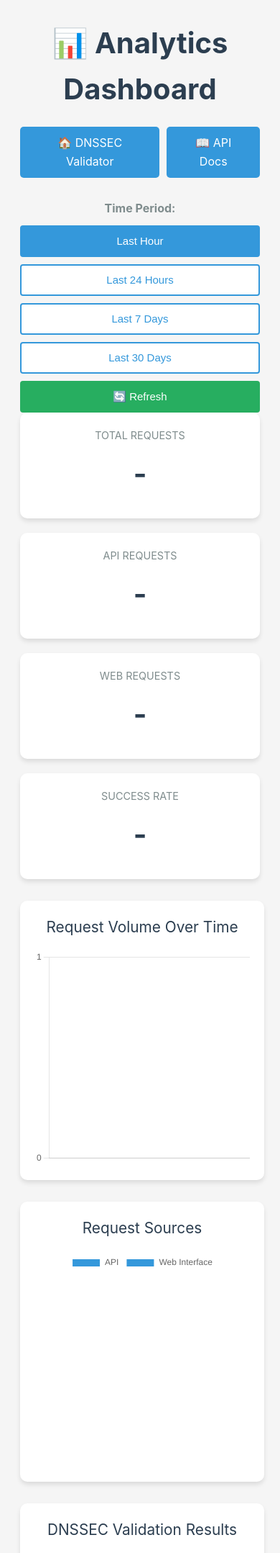
After one commit to BondIT-ApS/dnssec-validator, a Flask app: template app/templates/stats.html in a window 390 px wide. The commit adds this page. Shown: the top 2157 px of the page at 72% size. Run offline with Flask 3, Linux system fonts and the light colour scheme; the template is opened without the code that fills it, so the values that code supplies are empty.

Commit message:
Implement analytics dashboard with time series charts
- Add new /stats endpoint with comprehensive analytics dashboard
- Implement analytics API endpoints (/api/analytics/overview, /timeseries, /sources)
- Create responsive dashboard with Chart.js visualizations:
  * Request volume over time (line chart)
  * API vs Web request sources (doughnut chart)
  * DNSSEC validation results breakdown (doughnut chart)
  * Top validated domains list
  * Time period selector (1h, 24h, 7d, 30d)
  * Auto-refresh functionality
- Fix InfluxDB aggregation queries to prevent duplicate timestamps
- Update CSP policy to allow Chart.js CDN loading
- Add defensive JavaScript with proper error handling
- Enhance models.py with robust analytics query methods
- Update main page navigation to include stats dashboard link

Resolves #43: Analytics dashboard for monitoring DNSSEC validation activity

```diff
--- a/app/app.py
+++ b/app/app.py
@@ -26,7 +26,7 @@ Talisman(
     strict_transport_security=True,
     content_security_policy={
         'default-src': "'self'",
-        'script-src': "'self' 'unsafe-inline'",
+        'script-src': "'self' 'unsafe-inline' https://cdn.jsdelivr.net",
         'style-src': "'self' 'unsafe-inline'"
     }
 )
@@ -204,18 +204,40 @@ error_model = api.model('ErrorResponse', {
     'errors': fields.List(fields.String, description='List of error messages')
 })
 
-# Define namespace
-ns = api.namespace('validate', description='DNSSEC validation operations')
+# Define namespaces
+ns_validate = api.namespace('validate', description='DNSSEC validation operations')
+ns_analytics = api.namespace('analytics', description='Analytics and statistics operations')
 
-@ns.route('/<string:domain>')
-@ns.param('domain', 'The domain name to validate (e.g., bondit.dk)')
+# Analytics API models
+analytics_overview_model = api.model('AnalyticsOverview', {
+    'total_requests': fields.Integer(description='Total requests in time period'),
+    'api_requests': fields.Integer(description='API requests in time period'),
+    'web_requests': fields.Integer(description='Web requests in time period'),
+    'validation_ratio': fields.Raw(description='DNSSEC validation success ratio'),
+    'top_domains': fields.List(fields.Raw, description='Most validated domains')
+})
+
+hourly_data_model = api.model('HourlyData', {
+    'timestamp': fields.String(description='Hour timestamp'),
+    'requests': fields.Integer(description='Number of requests in this hour')
+})
+
+timeseries_model = api.model('TimeSeriesData', {
+    'data': fields.List(fields.Nested(hourly_data_model), description='Hourly request data'),
+    'period': fields.String(description='Time period covered'),
+    'total': fields.Integer(description='Total requests in period')
+})
+
+# DNSSEC Validation endpoints
+@ns_validate.route('/<string:domain>')
+@ns_validate.param('domain', 'The domain name to validate (e.g., bondit.dk)')
 class DNSSECValidation(Resource):
-    @ns.doc('validate_domain')
-    @ns.expect()
-    @ns.response(200, 'Success - Domain validation completed', validation_result_model)
-    @ns.response(400, 'Bad Request - Invalid domain format')
-    @ns.response(429, 'Too Many Requests - Rate limit exceeded')
-    @ns.response(500, 'Internal Server Error - Validation failed')
+    @ns_validate.doc('validate_domain')
+    @ns_validate.expect()
+    @ns_validate.response(200, 'Success - Domain validation completed', validation_result_model)
+    @ns_validate.response(400, 'Bad Request - Invalid domain format')
+    @ns_validate.response(429, 'Too Many Requests - Rate limit exceeded')
+    @ns_validate.response(500, 'Internal Server Error - Validation failed')
     @limiter.limit(f"{rate_limits['api_minute']} per minute; {rate_limits['api_hour']} per hour")
     def get(self, domain):
         """
@@ -249,6 +271,133 @@ class DNSSECValidation(Resource):
                 'status': 'error',
                 'errors': [sanitize_error(e)]
             }, 500
+
+# Analytics endpoints
+@ns_analytics.route('/overview')
+class AnalyticsOverview(Resource):
+    @ns_analytics.doc('get_analytics_overview')
+    @ns_analytics.param('period', 'Time period: 1h, 24h, 7d, 30d', _in='query', default='24h')
+    @ns_analytics.response(200, 'Success - Analytics overview data', analytics_overview_model)
+    @limiter.limit(f"{rate_limits['api_minute']} per minute; {rate_limits['api_hour']} per hour")
+    def get(self):
+        """
+        Get analytics overview data
+
+        Returns comprehensive analytics including request counts,
+        validation ratios, and top domains for the specified period.
+        """
+        try:
+            period = request.args.get('period', '24h')
+
+            # Parse period
+            if period == '1h':
+                hours = 1
+                days = None
+            elif period == '24h':
+                hours = 24
+                days = None
+            elif period == '7d':
+                hours = None
+                days = 7
+            elif period == '30d':
+                hours = None
+                days = 30
+            else:
+                return {'error': 'Invalid period. Use: 1h, 24h, 7d, 30d'}, 400
+
+            # Get analytics data
+            total_requests = RequestLog.get_requests_count(hours=hours, days=days)
+            api_requests = RequestLog.get_requests_count(hours=hours, days=days, source='api')
+            web_requests = RequestLog.get_requests_count(hours=hours, days=days, source='webapp')
+            validation_ratio = RequestLog.get_validation_ratio(days=days if days else 1)
+            top_domains = RequestLog.get_top_domains(limit=10, days=days if days else 1)
+
+            return {
+                'total_requests': total_requests,
+                'api_requests': api_requests,
+                'web_requests': web_requests,
+                'validation_ratio': validation_ratio,
+                'top_domains': top_domains
+            }, 200
+
+        except Exception as e:
+            logger.error(f"Analytics overview error: {str(e)}", exc_info=True)
+            return {'error': 'Failed to fetch analytics data'}, 500
+
+@ns_analytics.route('/timeseries')
+class AnalyticsTimeSeries(Resource):
+    @ns_analytics.doc('get_timeseries_data')
+    @ns_analytics.param('period', 'Time period: 1h, 24h, 7d, 30d', _in='query', default='24h')
+    @ns_analytics.response(200, 'Success - Time series data', timeseries_model)
+    @limiter.limit(f"{rate_limits['api_minute']} per minute; {rate_limits['api_hour']} per hour")
+    def get(self):
+        """
+        Get time series analytics data
+
+        Returns hourly request counts for charting over the specified period.
+        """
+        try:
+            period = request.args.get('period', '24h')
+
+            # Parse period
+            if period == '1h':
+                hours = 1
+            elif period == '24h':
+                hours = 24
+            elif period == '7d':
+                hours = 168  # 7 * 24
+            elif period == '30d':
+                hours = 720  # 30 * 24
+            else:
+                return {'error': 'Invalid period. Use: 1h, 24h, 7d, 30d'}, 400
+
+            # Get hourly data
+            hourly_data = RequestLog.get_hourly_requests(hours=hours)
+
+            # Format data for chart
+            chart_data = [{
+                'timestamp': timestamp,
+                'requests': count
+            } for timestamp, count in hourly_data]
+
+            total_requests = sum(count for _, count in hourly_data)
+
+            return {
+                'data': chart_data,
+                'period': period,
+                'total': total_requests
+            }, 200
+
+        except Exception as e:
+            logger.error(f"Analytics timeseries error: {str(e)}", exc_info=True)
+            return {'error': 'Failed to fetch time series data'}, 500
+
+@ns_analytics.route('/sources')
+class AnalyticsSources(Resource):
+    @ns_analytics.doc('get_source_breakdown')
+    @ns_analytics.param('period', 'Time period in days', _in='query', type=int, default=7)
+    @ns_analytics.response(200, 'Success - Source breakdown data')
+    @limiter.limit(f"{rate_limits['api_minute']} per minute; {rate_limits['api_hour']} per hour")
+    def get(self):
+        """
+        Get breakdown of API vs webapp requests
+
+        Returns the distribution of requests between API and web interface.
+        """
+        try:
+            days = request.args.get('period', 7, type=int)
+            source_data = RequestLog.get_source_breakdown(days=days)
+
+            # Format for chart
+            breakdown = {}
+            for source, count in source_data:
+                breakdown[source] = count
+
+            return breakdown, 200
+
+        except Exception as e:
+            logger.error(f"Analytics sources error: {str(e)}", exc_info=True)
+            return {'error': 'Failed to fetch source breakdown'}, 500
 
 # Custom error handlers for rate limiting
 @app.errorhandler(429)
@@ -399,6 +548,12 @@ def index():
     """Serve the main web interface"""
     return render_template('index.html')
 
+@app.route('/stats')
+@limiter.limit(f"{rate_limits['web_minute']} per minute; {rate_limits['web_hour']} per hour")
+def stats_dashboard():
+    """Serve the analytics dashboard"""
+    return render_template('stats.html')
+
 @app.route('/<string:domain>')
 @limiter.limit(f"{rate_limits['web_minute']} per minute; {rate_limits['web_hour']} per hour")
 def check_domain_direct(domain):
--- /dev/null
+++ b/app/templates/stats.html
@@ -0,0 +1,484 @@
+<!DOCTYPE html>
+<html lang="en">
+<head>
+    <meta charset="UTF-8">
+    <meta name="viewport" content="width=device-width, initial-scale=1.0">
+    <title>Analytics Dashboard - DNSSEC Validator</title>
+    <link rel="stylesheet" href="{{ url_for('static', filename='css/style.css') }}">
+    <script src="https://cdn.jsdelivr.net/npm/chart.js"></script>
+    <style>
+        .dashboard {
+            max-width: 1200px;
+            margin: 0 auto;
+            padding: 20px;
+        }
+
+        .dashboard-header {
+            display: flex;
+            justify-content: space-between;
+            align-items: center;
+            margin-bottom: 30px;
+            flex-wrap: wrap;
+            gap: 20px;
+        }
+
+        .dashboard-title {
+            font-size: 2.5em;
+            color: #2c3e50;
+            margin: 0;
+        }
+
+        .dashboard-nav {
+            display: flex;
+            gap: 10px;
+        }
+
+        .nav-btn {
+            padding: 10px 20px;
+            background: #3498db;
+            color: white;
+            text-decoration: none;
+            border-radius: 5px;
+            transition: background 0.3s;
+        }
+
+        .nav-btn:hover {
+            background: #2980b9;
+        }
+
+        .time-selector {
+            display: flex;
+            gap: 10px;
+            align-items: center;
+            flex-wrap: wrap;
+        }
+
+        .time-btn {
+            padding: 8px 16px;
+            border: 2px solid #3498db;
+            background: white;
+            color: #3498db;
+            cursor: pointer;
+            border-radius: 4px;
+            transition: all 0.3s;
+        }
+
+        .time-btn.active, .time-btn:hover {
+            background: #3498db;
+            color: white;
+        }
+
+        .refresh-btn {
+            padding: 8px 16px;
+            background: #27ae60;
+            color: white;
+            border: none;
+            border-radius: 4px;
+            cursor: pointer;
+            transition: background 0.3s;
+        }
+
+        .refresh-btn:hover {
+            background: #219a52;
+        }
+
+        .stats-grid {
+            display: grid;
+            grid-template-columns: repeat(auto-fit, minmax(250px, 1fr));
+            gap: 20px;
+            margin-bottom: 30px;
+        }
+
+        .stat-card {
+            background: white;
+            padding: 20px;
+            border-radius: 10px;
+            box-shadow: 0 4px 6px rgba(0, 0, 0, 0.1);
+            text-align: center;
+        }
+
+        .stat-number {
+            font-size: 2.5em;
+            font-weight: bold;
+            color: #2c3e50;
+            margin: 10px 0;
+        }
+
+        .stat-label {
+            color: #7f8c8d;
+            font-size: 0.9em;
+            text-transform: uppercase;
+        }
+
+        .charts-grid {
+            display: grid;
+            grid-template-columns: 1fr 1fr;
+            gap: 30px;
+            margin-bottom: 30px;
+        }
+
+        .chart-container {
+            background: white;
+            padding: 20px;
+            border-radius: 10px;
+            box-shadow: 0 4px 6px rgba(0, 0, 0, 0.1);
+        }
+
+        .chart-title {
+            font-size: 1.3em;
+            color: #2c3e50;
+            margin-bottom: 15px;
+            text-align: center;
+        }
+
+        .chart-canvas {
+            position: relative;
+            height: 300px;
+        }
+
+        .full-width-chart {
+            grid-column: 1 / -1;
+        }
+
+        .top-domains {
+            background: white;
+            padding: 20px;
+            border-radius: 10px;
+            box-shadow: 0 4px 6px rgba(0, 0, 0, 0.1);
+        }
+
+        .domains-list {
+            list-style: none;
+            padding: 0;
+            margin: 0;
+        }
+
+        .domains-list li {
+            display: flex;
+            justify-content: space-between;
+            align-items: center;
+            padding: 10px 0;
+            border-bottom: 1px solid #ecf0f1;
+        }
+
+        .domains-list li:last-child {
+            border-bottom: none;
+        }
+
+        .domain-name {
+            font-weight: bold;
+            color: #2c3e50;
+        }
+
+        .domain-count {
+            color: #3498db;
+            font-weight: bold;
+        }
+
+        .loading {
+            text-align: center;
+            padding: 50px;
+            color: #7f8c8d;
+            font-style: italic;
+        }
+
+        .error {
+            background: #e74c3c;
+            color: white;
+            padding: 15px;
+            border-radius: 5px;
+            margin: 10px 0;
+            text-align: center;
+        }
+
+        @media (max-width: 768px) {
+            .charts-grid {
+                grid-template-columns: 1fr;
+            }
+
+            .dashboard-header {
+                flex-direction: column;
+                text-align: center;
+            }
+
+            .time-selector {
+                justify-content: center;
+            }
+        }
+    </style>
+</head>
+<body>
+    <div class="dashboard">
+        <div class="dashboard-header">
+            <h1 class="dashboard-title">📊 Analytics Dashboard</h1>
+            <div class="dashboard-nav">
+                <a href="/" class="nav-btn">🏠 DNSSEC Validator</a>
+                <a href="/api/docs/" class="nav-btn">📖 API Docs</a>
+            </div>
+        </div>
+
+        <div class="time-selector">
+            <span style="color: #7f8c8d; font-weight: bold;">Time Period:</span>
+            <button class="time-btn active" data-period="1h">Last Hour</button>
+            <button class="time-btn" data-period="24h">Last 24 Hours</button>
+            <button class="time-btn" data-period="7d">Last 7 Days</button>
+            <button class="time-btn" data-period="30d">Last 30 Days</button>
+            <button class="refresh-btn" id="refresh-btn">🔄 Refresh</button>
+        </div>
+
+        <div class="stats-grid">
+            <div class="stat-card">
+                <div class="stat-label">Total Requests</div>
+                <div class="stat-number" id="total-requests">-</div>
+            </div>
+            <div class="stat-card">
+                <div class="stat-label">API Requests</div>
+                <div class="stat-number" id="api-requests">-</div>
+            </div>
+            <div class="stat-card">
+                <div class="stat-label">Web Requests</div>
+                <div class="stat-number" id="web-requests">-</div>
+            </div>
+            <div class="stat-card">
+                <div class="stat-label">Success Rate</div>
+                <div class="stat-number" id="success-rate">-</div>
+            </div>
+        </div>
+
+        <div class="charts-grid">
+            <div class="chart-container full-width-chart">
+                <div class="chart-title">Request Volume Over Time</div>
+                <div class="chart-canvas">
+                    <canvas id="timeseriesChart"></canvas>
+                </div>
+            </div>
+
+            <div class="chart-container">
+                <div class="chart-title">Request Sources</div>
+                <div class="chart-canvas">
+                    <canvas id="sourcesChart"></canvas>
+                </div>
+            </div>
+
+            <div class="chart-container">
+                <div class="chart-title">DNSSEC Validation Results</div>
+                <div class="chart-canvas">
+                    <canvas id="validationChart"></canvas>
+                </div>
+            </div>
+        </div>
+
+        <div class="top-domains">
+            <div class="chart-title">Top Validated Domains</div>
+            <ul class="domains-list" id="top-domains-list">
+                <li class="loading">Loading domains...</li>
+            </ul>
+        </div>
+    </div>
+
+    <script>
+        let currentPeriod = '1h';
+        let charts = {};
+
+        // Initialize charts
+        function initCharts() {
+            // Time series chart
+            const timeseriesCtx = document.getElementById('timeseriesChart').getContext('2d');
+            charts.timeseries = new Chart(timeseriesCtx, {
+                type: 'line',
+                data: {
+                    labels: [],
+                    datasets: [{
+                        label: 'Requests',
+                        data: [],
+                        borderColor: '#3498db',
+                        backgroundColor: 'rgba(52, 152, 219, 0.1)',
+                        fill: true,
+                        tension: 0.4
+                    }]
+                },
+                options: {
+                    responsive: true,
+                    maintainAspectRatio: false,
+                    plugins: {
+                        legend: {
+                            display: false
+                        }
+                    },
+                    scales: {
+                        y: {
+                            beginAtZero: true,
+                            ticks: {
+                                precision: 0
+                            }
+                        },
+                        x: {
+                            ticks: {
+                                maxTicksLimit: 12
+                            }
+                        }
+                    }
+                }
+            });
+
+            // Sources pie chart
+            const sourcesCtx = document.getElementById('sourcesChart').getContext('2d');
+            charts.sources = new Chart(sourcesCtx, {
+                type: 'doughnut',
+                data: {
+                    labels: ['API', 'Web Interface'],
+                    datasets: [{
+                        data: [],
+                        backgroundColor: ['#3498db', '#e74c3c']
+                    }]
+                },
+                options: {
+                    responsive: true,
+                    maintainAspectRatio: false
+                }
+            });
+
+            // Validation results pie chart
+            const validationCtx = document.getElementById('validationChart').getContext('2d');
+            charts.validation = new Chart(validationCtx, {
+                type: 'doughnut',
+                data: {
+                    labels: ['Valid', 'Invalid', 'Error'],
+                    datasets: [{
+                        data: [],
+                        backgroundColor: ['#27ae60', '#f39c12', '#e74c3c']
+                    }]
+                },
+                options: {
+                    responsive: true,
+                    maintainAspectRatio: false
+                }
+            });
+        }
+
+        // Format timestamp for display
+        function formatTimestamp(timestamp) {
+            const date = new Date(timestamp);
+            if (currentPeriod === '1h') {
+                return date.toLocaleTimeString([], {hour: '2-digit', minute: '2-digit'});
+            } else if (currentPeriod === '24h') {
+                return date.toLocaleTimeString([], {hour: '2-digit', minute: '2-digit'});
+            } else {
+                return date.toLocaleDateString([], {month: 'short', day: 'numeric'}) +
+                       ' ' + date.toLocaleTimeString([], {hour: '2-digit', minute: '2-digit'});
+            }
+        }
+
+        // Update analytics data
+        async function updateAnalytics() {
+            try {
+                // Show loading state
+                document.querySelectorAll('.stat-number').forEach(el => el.textContent = '-');
+
+                // Fetch overview data
+                const overviewResponse = await fetch(`/api/analytics/overview?period=${currentPeriod}`);
+                const overviewData = await overviewResponse.json();
+
+                if (overviewResponse.ok) {
+                    console.log('Overview data:', overviewData);
+
+                    // Update stats cards
+                    document.getElementById('total-requests').textContent = (overviewData.total_requests || 0).toLocaleString();
+                    document.getElementById('api-requests').textContent = (overviewData.api_requests || 0).toLocaleString();
+                    document.getElementById('web-requests').textContent = (overviewData.web_requests || 0).toLocaleString();
+
+                    const successRate = overviewData.validation_ratio && overviewData.validation_ratio.valid ?
+                        overviewData.validation_ratio.valid.percentage : 0;
+                    document.getElementById('success-rate').textContent = successRate + '%';
+
+                    // Update validation chart
+                    if (overviewData.validation_ratio) {
+                        const validationData = overviewData.validation_ratio;
+                        charts.validation.data.datasets[0].data = [
+                            validationData.valid ? validationData.valid.count : 0,
+                            validationData.invalid ? validationData.invalid.count : 0,
+                            validationData.error ? validationData.error.count : 0
+                        ];
+                        charts.validation.update();
+                    }
+
+                    // Update top domains
+                    const domainsList = document.getElementById('top-domains-list');
+                    if (overviewData.top_domains && overviewData.top_domains.length > 0) {
+                        domainsList.innerHTML = overviewData.top_domains.map(([domain, count]) => `
+                            <li>
+                                <span class="domain-name">${domain}</span>
+                                <span class="domain-count">${count.toLocaleString()}</span>
+                            </li>
+                        `).join('');
+                    } else {
+                        domainsList.innerHTML = '<li style="text-align: center; color: #7f8c8d;">No data available</li>';
+                    }
+                } else {
+                    console.error('Failed to fetch overview data:', overviewResponse.status, overviewData);
+                }
+
+                // Fetch time series data
+                const timeseriesResponse = await fetch(`/api/analytics/timeseries?period=${currentPeriod}`);
+                const timeseriesData = await timeseriesResponse.json();
+
+                if (timeseriesResponse.ok && timeseriesData.data) {
+                    const labels = timeseriesData.data.map(item => formatTimestamp(item.timestamp));
+                    const data = timeseriesData.data.map(item => item.requests);
+
+                    charts.timeseries.data.labels = labels;
+                    charts.timeseries.data.datasets[0].data = data;
+                    charts.timeseries.update();
+                }
+
+                // Fetch sources data
+                const sourcesResponse = await fetch(`/api/analytics/sources?period=7`);
+                const sourcesData = await sourcesResponse.json();
+
+                if (sourcesResponse.ok) {
+                    charts.sources.data.datasets[0].data = [
+                        sourcesData.api || 0,
+                        sourcesData.webapp || 0
+                    ];
+                    charts.sources.update();
+                }
+
+            } catch (error) {
+                console.error('Error updating analytics:', error);
+                const errorDiv = document.createElement('div');
+                errorDiv.className = 'error';
+                errorDiv.textContent = 'Error loading analytics data. Please try again.';
+                document.querySelector('.dashboard').prepend(errorDiv);
+                setTimeout(() => errorDiv.remove(), 5000);
+            }
+        }
+
+        // Event listeners
+        document.addEventListener('DOMContentLoaded', function() {
+            initCharts();
+            updateAnalytics();
+
+            // Time period selection
+            document.querySelectorAll('.time-btn').forEach(btn => {
+                btn.addEventListener('click', function() {
+                    document.querySelectorAll('.time-btn').forEach(b => b.classList.remove('active'));
+                    this.classList.add('active');
+                    currentPeriod = this.dataset.period;
+                    updateAnalytics();
+                });
+            });
+
+            // Refresh button
+            document.getElementById('refresh-btn').addEventListener('click', function() {
+                this.textContent = '🔄 Refreshing...';
+                updateAnalytics().finally(() => {
+                    this.textContent = '🔄 Refresh';
+                });
+            });
+
+            // Auto-refresh every 30 seconds
+            setInterval(updateAnalytics, 30000);
+        });
+    </script>
+</body>
+</html>
```
Also changed, not shown: app/models.py (+18 -4 lines), app/templates/index.html (+9 -1 lines).
